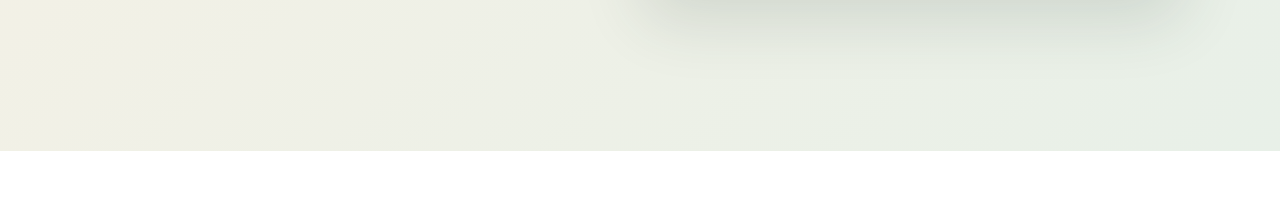
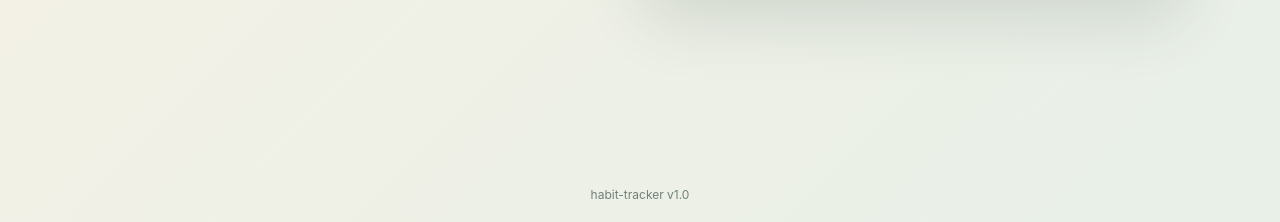
Before and after one commit to FrontendForge-MK/habit-tracker-test-repo, a website: page index.html in a window 1280 px wide. Shown: the part 649-871 px from the top of the page. Before the commit the page ends 800 px from the top, so only its background shows below. Drawn offline with Linux system fonts and the light colour scheme.

Commit message:
Add footer with app version

```diff
--- a/index.html
+++ b/index.html
@@ -81,6 +81,10 @@
       </section>
     </main>
 
+    <footer class="app-footer">
+      <p>habit-tracker v1.0</p>
+    </footer>
+
     <template id="habit-template">
       <li class="habit-item">
         <label class="habit-check">
--- a/styles.css
+++ b/styles.css
@@ -415,6 +415,13 @@ input {
   display: none !important;
 }
 
+.app-footer {
+  padding: 1.5rem 0 0.5rem;
+  color: var(--muted);
+  font-size: 0.75rem;
+  text-align: center;
+}
+
 @media (max-width: 760px) {
   .app-shell {
     grid-template-columns: 1fr;
```
